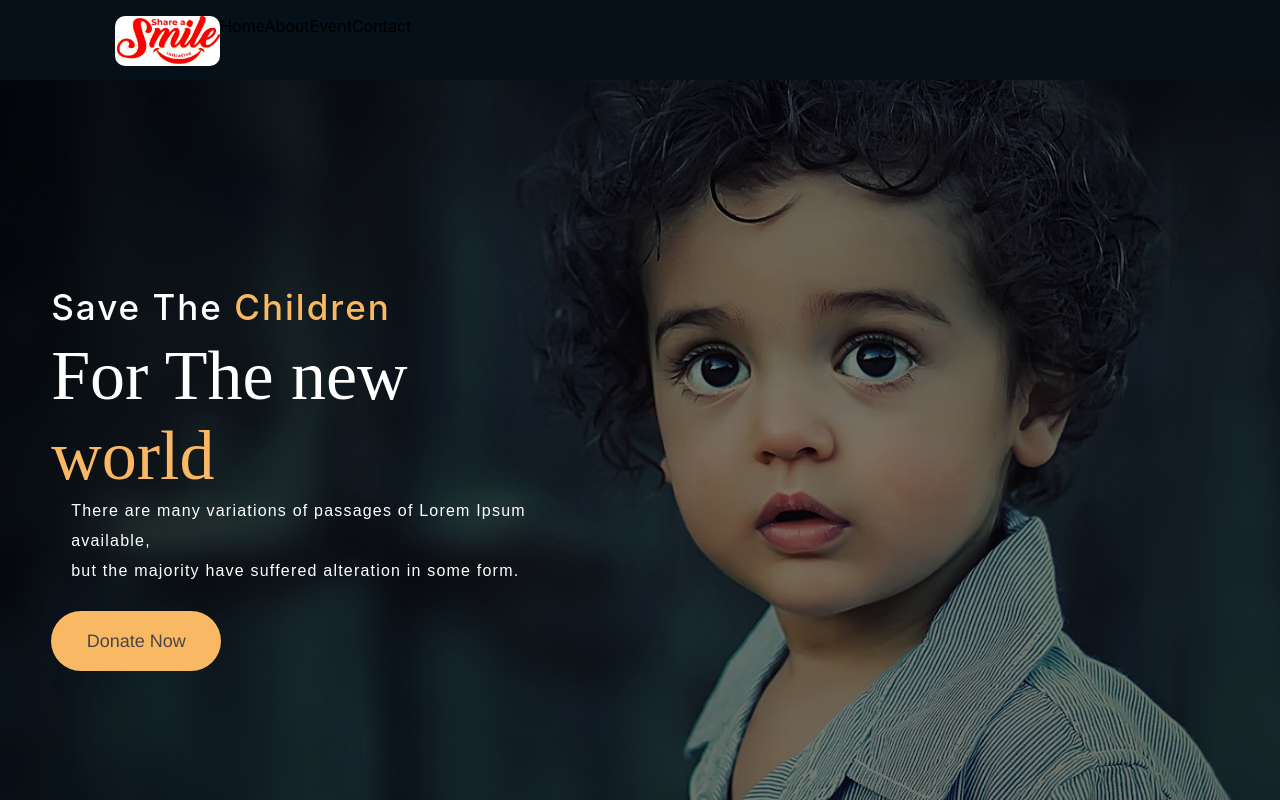
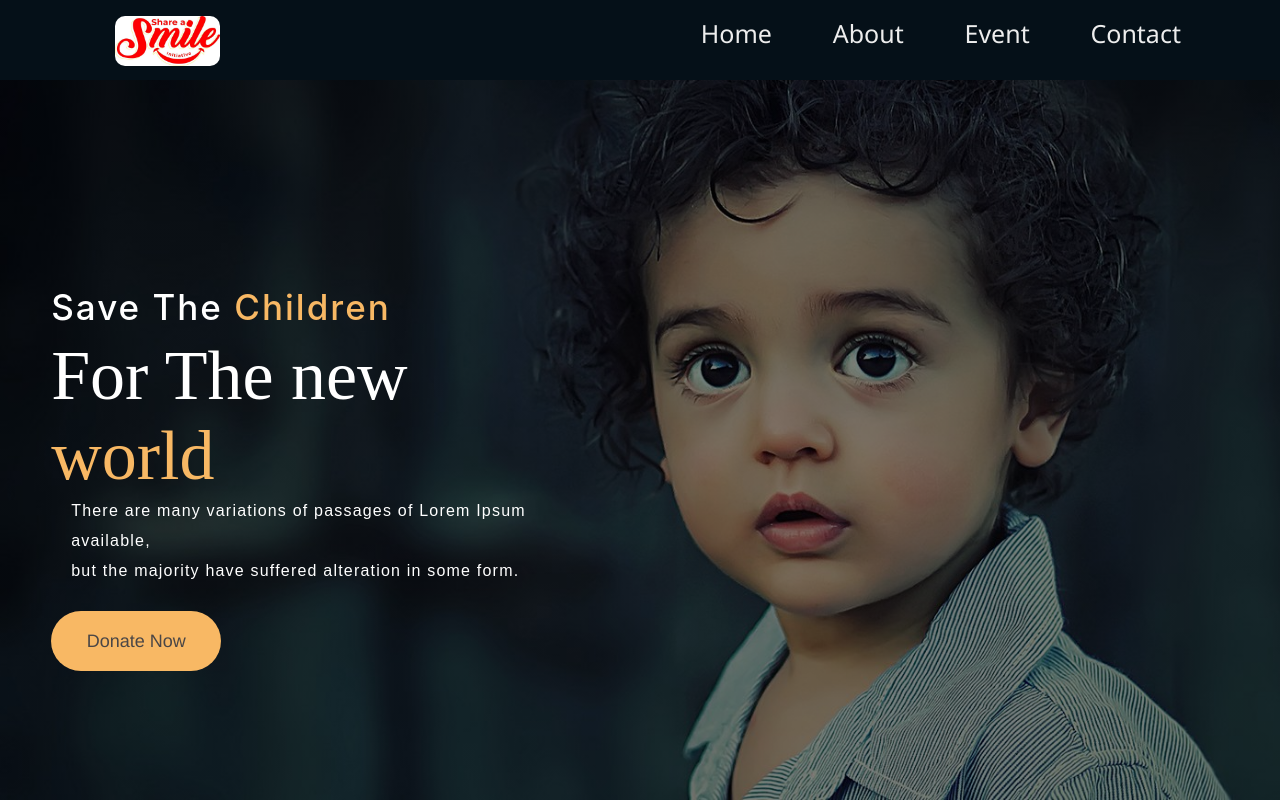
Before and after one commit to Coutinhodacruz/SASI, a React (Create React App) app: page /sasi in a window 1280 px wide. Shown: the top 802 px of the page. Built offline with nearby package versions, Linux system fonts and the light colour scheme.

Commit message:
Correction made

```diff
--- a/src/styles/homepage/HomePage.css
+++ b/src/styles/homepage/HomePage.css
@@ -1,7 +1,6 @@
 @import url('https://fonts.googleapis.com/css2?family=Poppins:wght@300;400;500;600;700;800;900&display=swap');
 
 *{
-
     margin: 0%;
     padding: 0%;
     box-sizing: border-box;
@@ -9,7 +8,6 @@
     border: none;
     outline: none;
     scroll-behavior: smooth;
-
 }
 
 
@@ -32,6 +30,7 @@
 .navbar{
     position: relative;
     margin-left: 50%;
+
 }
 
 .navbar a{
@@ -43,6 +42,7 @@
     bottom: 40%;
     font-family: 'Segoe UI', Tahoma, Geneva, Verdana, sans-serif;
 }
+
 
 .navbar a:hover{
     color: var(--main-color);
@@ -96,7 +96,6 @@
 }
 
 .content h2{
-
     font-size: 35px;
     padding-left: 40%;
     margin-top: 9%;
@@ -106,6 +105,7 @@
 .content h2{
     margin-left: -40%;
 }
+
 .content .cn{
     width: 170px;
     height: 60px;
@@ -201,7 +201,7 @@
       width: 90%;
   }
 
-  .navbar a {
+  #navbar a {
       font-size: 16px;
   }
 
@@ -244,7 +244,7 @@
 
   /* Show the menu icon on smaller screens */
   @media (max-width: 767px) {
-    .navbar {
+    #navbar {
       display: none; /* Hide the regular navbar on smaller screens */
     }
 
@@ -254,7 +254,7 @@
     }
 
     /* Add your styles for the mobile menu here */
-    .navbar.mobile {
+    #navbar.mobile {
       display: flex;
       flex-direction: column;
       align-items: center;
@@ -267,7 +267,7 @@
       padding: 10px;
     }
 
-    .navbar.mobile a {
+    #navbar.mobile a {
       margin: 10px;
     }
   }
--- a/src/styles/landingpage/LandingPage.css
+++ b/src/styles/landingpage/LandingPage.css
@@ -131,6 +131,7 @@ main{
     background: url(../../assets/WhatsApp\ Image\ 2023-12-14\ at\ 00.34.13.jpeg);
     display: flex;
     flex-direction: column;
+    transform-style: preserve-3d;
     align-items: center;
     justify-content: center;
     padding: 300px;
--- a/src/view/component/homepage/HomPage.jsx
+++ b/src/view/component/homepage/HomPage.jsx
@@ -1,66 +1,51 @@
-import React, { useState } from "react";
+import {React, useState} from "react";
 import "../../../styles/homepage/HomePage.css";
-import { Link } from "react-scroll";
+import { Link, animateScroll as scroll } from "react-scroll";
 import sasi from "../../../assets/image/sasi.jpg";
 
 const HomPage = () => {
+
   const [isMenuOpen, setIsMenuOpen] = useState(false);
 
   const toggleMenu = () => {
-    setIsMenuOpen(!isMenuOpen);
-  };
-
+    setIsMenuOpen(!isMenuOpen)
+  }
   return (
     <section className="home">
-      <header className={`header ${isMenuOpen ? "mobile-menu-open" : ""}`}>
+      <header
+        className={`header  ${isMenuOpen ? "mobile-menu-open" : ""}`}>
         <div className="home-logo">
           <Link to="home" spy={true} smooth={true} duration={300}>
             <img src={sasi} alt="Logo" />
           </Link>
         </div>
         <div className="main">
-          <nav id="navbar" className={isMenuOpen ? "open" : ""}>
-            <Link
-              to="home"
-              spy={true}
-              smooth={true}
-              duration={300}
-              className="active"
-              onClick={toggleMenu}
-            >
+          <nav className="navbar" id={isMenuOpen ? 'mobile-menu-open' : ''}>
+            <Link to="home" spy={true} smooth={true} duration={300} className="active" onClick={toggleMenu} >
               Home
             </Link>
-            <Link
-              to="about"
-              spy={true}
-              smooth={true}
-              duration={300}
-              onClick={toggleMenu}
-            >
+            <Link to="about" spy={true} smooth={true} duration={300} onClick={toggleMenu} >
               About
             </Link>
-            <Link
-              to="event"
-              spy={true}
-              smooth={true}
-              duration={500}
-              onClick={toggleMenu}
-            >
+            <Link to="event" spy={true} smooth={true} duration={500} onClick={toggleMenu} >
               Event
             </Link>
-            <Link
-              to="contact"
-              spy={true}
-              smooth={true}
-              duration={500}
-              onClick={toggleMenu}
-            >
+            <Link to="contact" spy={true} smooth={true} duration={500} onClick={toggleMenu} >
+
               Contact
             </Link>
           </nav>
-          <div className="nav-btn" onClick={toggleMenu} style={{ color: "white" }}>
+          <div className='nav-btn' onClick={toggleMenu} style={{color: 'white'}} >
             ☰
           </div>
+          {isMenuOpen && (
+            <div id='nav-burger'>
+              <a href='#home'>Home</a>
+              <a href='#about'>About</a>
+              <a href='#event'>Event</a>
+              <a href='#contact'>Contact</a>
+            </div>
+          )}
         </div>
       </header>
       <div className="content">
```
